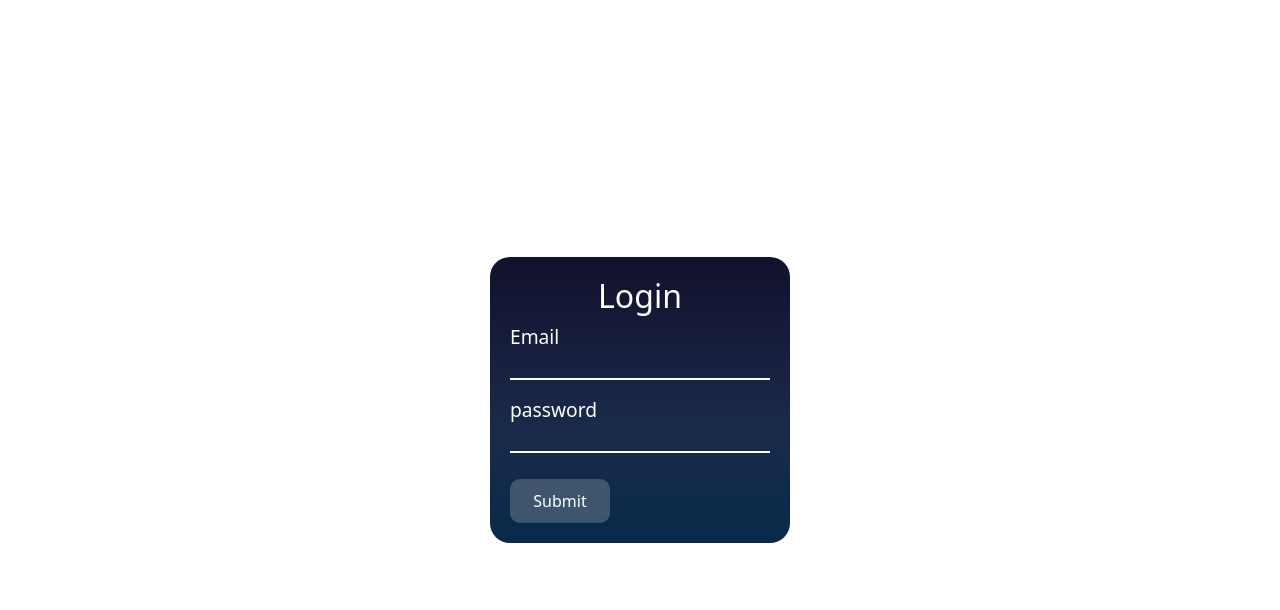
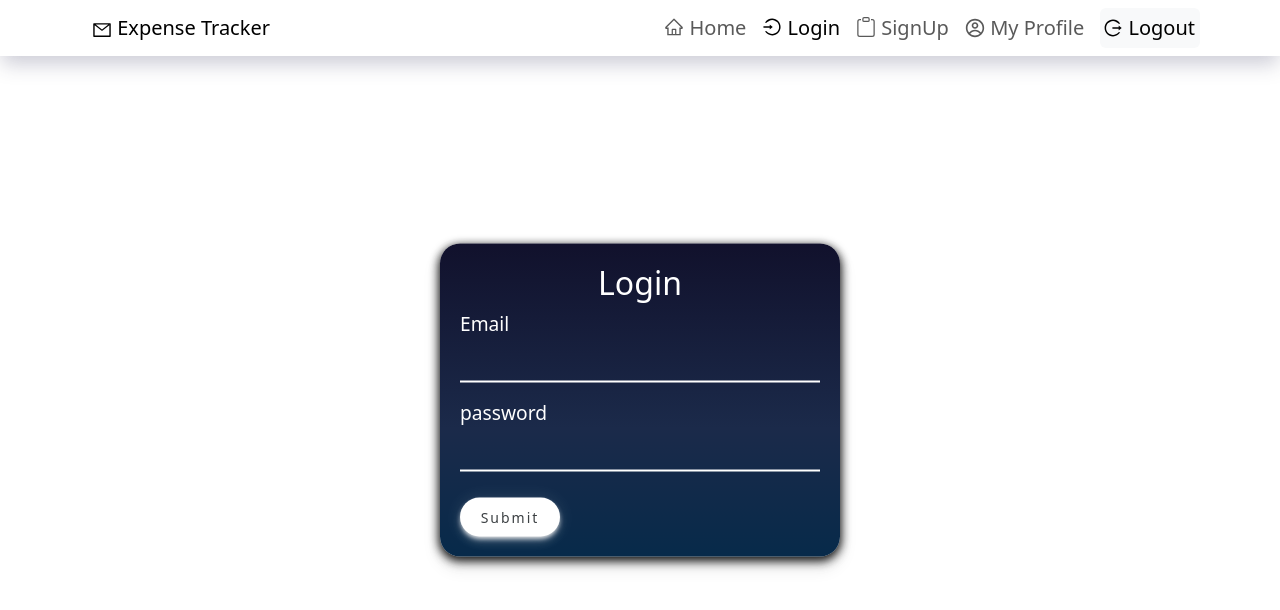
Before and after one commit to Dharvik19/mail-box, a React (Create React App) app: page /login in a window 1280 px wide. Shown: the top 610 px of the page. Built offline with nearby package versions, Linux system fonts and the light colour scheme.

Commit message:
organised the files and added header

```diff
--- a/src/App.js
+++ b/src/App.js
@@ -1,14 +1,18 @@
-import { Route,Switch } from 'react-router-dom';
-import Signup from './Components/Signup';
-import Login from './Components/Login';
-import Home from './Components/Home';
+import { Route,Routes } from 'react-router-dom';
+import Signup from './Components/Pages/Signup';
+import Login from './Components/Pages/Login';
+import Home from './Components/Pages/Home';
+import Header from './Components/Layout/header';
 function App() {
   return (
-    <Switch>
-      <Route exact path='/'>  <Signup></Signup></Route>
-      <Route exact path='/login'><Login/></Route>
-      <Route exact path='/home'><Home/></Route>
-    </Switch>
+    <>
+    <Header/>
+    <Routes>
+      <Route exact path='/' element={<Signup></Signup>}>  </Route>
+      <Route  path='/login' element={<Login/>}></Route>
+      <Route  path='/home' element={<Home/>}></Route>
+    </Routes>
+    </>
     );
 }
 
--- /dev/null
+++ b/src/Components/Layout/header.js
@@ -0,0 +1,94 @@
+import React, { Fragment } from "react";
+import { Button, Nav, Container, Navbar } from "react-bootstrap";
+import { NavLink } from "react-router-dom";
+import * as BsIcons from "react-icons/bs";
+import * as AiIcons from "react-icons/ai";
+import * as CgIcons from "react-icons/cg";
+
+const Header = (props) => {
+
+
+  return (
+    <Fragment>
+      <Navbar style={{boxShadow:"rgba(50, 50, 93, 0.25) 0px 10px 20px -2px,rgba(0, 0, 0, 0.3) 0px 30px 60px -30px"}} expand="lg">
+        <Container fluid>
+          <Navbar.Brand style={{marginLeft:"5rem"}} href="#">
+            <AiIcons.AiOutlineMail/> Expense Tracker
+          </Navbar.Brand>
+          <Navbar.Toggle aria-controls="navbarScroll" />
+          <Navbar.Collapse id="navbarScroll" style={{position:"absolute",right:"5rem"}}>
+            <Nav
+              className="me-auto my-2 my-lg-0"
+              style={{ maxHeight: "150px" }}
+              navbarScroll
+            >
+              <ul className="navbar-nav mr-auto ms-sm-3">
+                {(
+                  <li className="nav-item">
+                    <NavLink to="/home" className="nav-link fs-5">
+                      <AiIcons.AiOutlineHome
+                        style={{ position: "relative", bottom: "3px" }}
+                      />{" "}
+                      Home
+                    </NavLink>
+                  </li>
+                )}
+                { (
+                  <li className="nav-item ">
+                    <NavLink to="/login" className="nav-link fs-5">
+                      <AiIcons.AiOutlineLogin
+                        style={{ position: "relative", bottom: "3px" }}
+                      />{" "}
+                      Login
+                    </NavLink>
+                  </li>
+                )}
+                { (
+                  <li className="nav-item ">
+                    <NavLink to="/" className="nav-link fs-5">
+                      <BsIcons.BsClipboard
+                        style={{ position: "relative", bottom: "3px" }}
+                      />{" "}
+                      SignUp
+                    </NavLink>
+                  </li>
+                )}
+                {(
+                  <li className="nav-item ">
+                    <NavLink to="/home/profile" className="nav-link fs-5 me-2">
+                      <CgIcons.CgProfile
+                        style={{ position: "relative", bottom: "2px" }}
+                      />{" "}
+                      My Profile
+                    </NavLink>
+                  </li>
+                )}
+                { (
+                  <li className="nav-item d-flex justify-content-center align-items-center">
+                    <Button
+                      style={{
+                        border: "none",
+                        backgroundColor: "",
+                        padding: "5px 5px 5px 3px",
+                      }}
+                      variant="light"
+                      className="fs-5"
+                    >
+                      <AiIcons.AiOutlineLogout
+                        style={{ position: "relative", bottom: "2px" }}
+                      />{" "}
+                      Logout
+                    </Button>
+                  </li>
+                )}
+
+
+              </ul>
+            </Nav>
+          </Navbar.Collapse>
+        </Container>
+      </Navbar>
+    </Fragment>
+  );
+};
+export default Header;
--- /dev/null
+++ b/src/Components/Pages/Home.js
@@ -0,0 +1,11 @@
+import React from "react";
+
+const Home =()=>{
+    return(
+        <>
+        <h2>Home Page</h2>
+        </>
+    )
+}
+
+export default Home;
--- /dev/null
+++ b/src/Components/Pages/Login.js
@@ -0,0 +1,60 @@
+import React,{useRef} from 'react';
+import { Container } from 'react-bootstrap';
+import classes from './SignUp.module.css'
+import { useNavigate } from "react-router-dom";
+const Login = ()=>{
+
+    const navigate = useNavigate();
+    const emailRef = useRef('');
+    const passwordRef = useRef('');
+    let url = 'https://identitytoolkit.googleapis.com/v1/accounts:signInWithPassword?key=AIzaSyBdrzN5DgBRldj4DMvfhhRmBm-giTbQDxs';
+    const submitHandler = async (event)=>{
+       event.preventDefault();
+       const  enteredEmail = emailRef.current.value;
+       const enteredPassword = passwordRef.current.value;
+
+       const response = await fetch(url,{
+        method : "POST",
+        body: JSON.stringify({
+            email : enteredEmail,
+            password : enteredPassword,
+            returSecureToken: true
+        }),
+        headers : {
+            'Content-Type': 'application/json'
+        }
+
+       })
+       const transformedResponse = await response.json();
+
+       if(response.ok){
+        navigate('/home')
+        console.log(transformedResponse.idToken);
+
+       }else{
+        let errorMessage = 'Authentication Failed!';
+                if (transformedResponse.error.message) {
+                    errorMessage = transformedResponse.error.message;
+                }
+                throw new Error(errorMessage);
+       }
+
+    }
+    return(
+        <Container >
+            <div className={classes.signUpBox}>
+            <h2>Login</h2>
+            <form onSubmit={submitHandler}>
+                <label>Email</label>
+                <input type='email' ref={emailRef}></input>
+                <label>password</label>
+                <input type='password'ref={passwordRef}></input>
+
+                <button className={classes.button} type='submit'>Submit</button>
+            </form>
+            </div>
+        </Container>
+    )
+}
+
+export default Login;
--- /dev/null
+++ b/src/Components/Pages/SignUp.module.css
@@ -0,0 +1,83 @@
+
+.signUpBox{
+   position: absolute;
+   top: 50%;
+   left:50%;
+   transform: translate(-50%,-50%);
+   background: rgb(24,23,108);
+   background: linear-gradient(180deg, rgb(17, 17, 44) 0%, rgba(27, 42, 74, 1) 59%, rgba(7, 42, 74, 1) 100%);
+   width:400px;
+   padding: 20px ;
+   border-radius: 20px;
+   color:white;
+   box-shadow: rgb(14, 14, 14) 0 3px 10px 1px,rgba(37, 37, 37, 0.14) 0 6px 13px 0,rgba(40, 40, 40, 0.12) 0 10px 18px 0;
+}
+.signUpBox h2{
+    text-align: center;
+}
+.signUpBox label{
+    font-size: 1.2rem;
+    margin-bottom: 1rem;
+}
+.signUpBox input{
+    border: 0;
+    border-bottom: 2px solid rgb(255, 255, 255);
+    background: transparent;
+    margin-bottom: 1rem;
+    color: aliceblue;
+}
+.signUpBox input:active{
+    border: 0;
+    border-bottom: 2px solid rgb(255, 255, 255);
+    background: transparent;
+    background-color: transparent;
+    outline: none;
+}
+.signUpBox input:focus{
+    border: 0;
+    border-bottom: 2px solid rgb(255, 255, 255);
+    background: none;
+    background-color: transparent;
+    outline: none;
+}
+form{
+    display: flex;
+    flex-direction: column;
+    justify-content: center;
+}
+.button{
+    align-items: center;
+    appearance: none;
+    background-color: #fff;
+    border-radius: 24px;
+    border-style: none;
+    box-shadow: rgb(243, 243, 243) 0 3px 5px -1px,rgba(255, 255, 255, 0.14) 0 6px 10px 0,rgba(255, 255, 255, 0.12) 0 1px 18px 0;
+    box-sizing: border-box;
+    color: #3c4043;
+    cursor: pointer;
+    display: inline-flex;
+    font-size: 14px;
+    font-weight: 500;
+    justify-content: center;
+    letter-spacing: 2px;
+    line-height: normal;
+    max-width: 100%;
+    overflow: visible;
+    position: relative;
+    text-align: center;
+    text-transform: none;
+    transition: box-shadow 280ms cubic-bezier(.4, 0, .2, 1),opacity 15ms linear 30ms,transform 270ms cubic-bezier(0, 0, .2, 1) 0ms;
+    width: 100px;
+    padding: 10px 20px;
+    margin-top: 10px;
+}
+.button:hover{
+    background: #F6F9FE;
+    color: rgba(23, 78, 166);
+}
+
+.NavLink{
+    text-decoration: none;
+    color: white;
+    margin-top: 1rem;
+}
--- /dev/null
+++ b/src/Components/Pages/Signup.js
@@ -0,0 +1,61 @@
+import React,{useRef} from 'react';
+import { Container } from 'react-bootstrap';
+import classes from './SignUp.module.css'
+import { NavLink } from 'react-router-dom';
+const Signup = ()=>{
+
+
+    const emailRef = useRef('');
+    const passwordRef = useRef('');
+    const confoimPasswordRef = useRef('');
+    let url = 'https://identitytoolkit.googleapis.com/v1/accounts:signUp?key=AIzaSyBdrzN5DgBRldj4DMvfhhRmBm-giTbQDxs';
+    const submitHandler = async (event)=>{
+       event.preventDefault();
+       const  enteredEmail = emailRef.current.value;
+       const enteredPassword = passwordRef.current.value;
+
+       const response = await fetch(url,{
+        method : "POST",
+        body: JSON.stringify({
+            email : enteredEmail,
+            password : enteredPassword,
+            returSecureToken: true
+        }),
+        headers : {
+            'Content-Type': 'application/json'
+        }
+
+       })
+       const transformedResponse = await response.json();
+
+       if(response.ok){
+        console.log(transformedResponse.idToken);
+       }else{
+        let errorMessage = 'Authentication Failed!';
+                if (transformedResponse.error.message) {
+                    errorMessage = transformedResponse.error.message;
+                }
+                throw new Error(errorMessage);
+       }
+
+    }
+    return(
+        <Container >
+            <div className={classes.signUpBox}>
+            <h2>SignUp</h2>
+            <form onSubmit={submitHandler}>
+                <label>Email</label>
+                <input type='email' ref={emailRef}></input>
+                <label>password</label>
+                <input type='password'ref={passwordRef}></input>
+                <label>Confirm Password</label>
+                <input type='password'ref={confoimPasswordRef}></input>
+                <button className={classes.button} type='submit'>Submit</button>
+                <NavLink className={classes.NavLink} to='/login'>Already have an account? login</NavLink>
+            </form>
+            </div>
+        </Container>
+    )
+}
+
+export default Signup;
```
